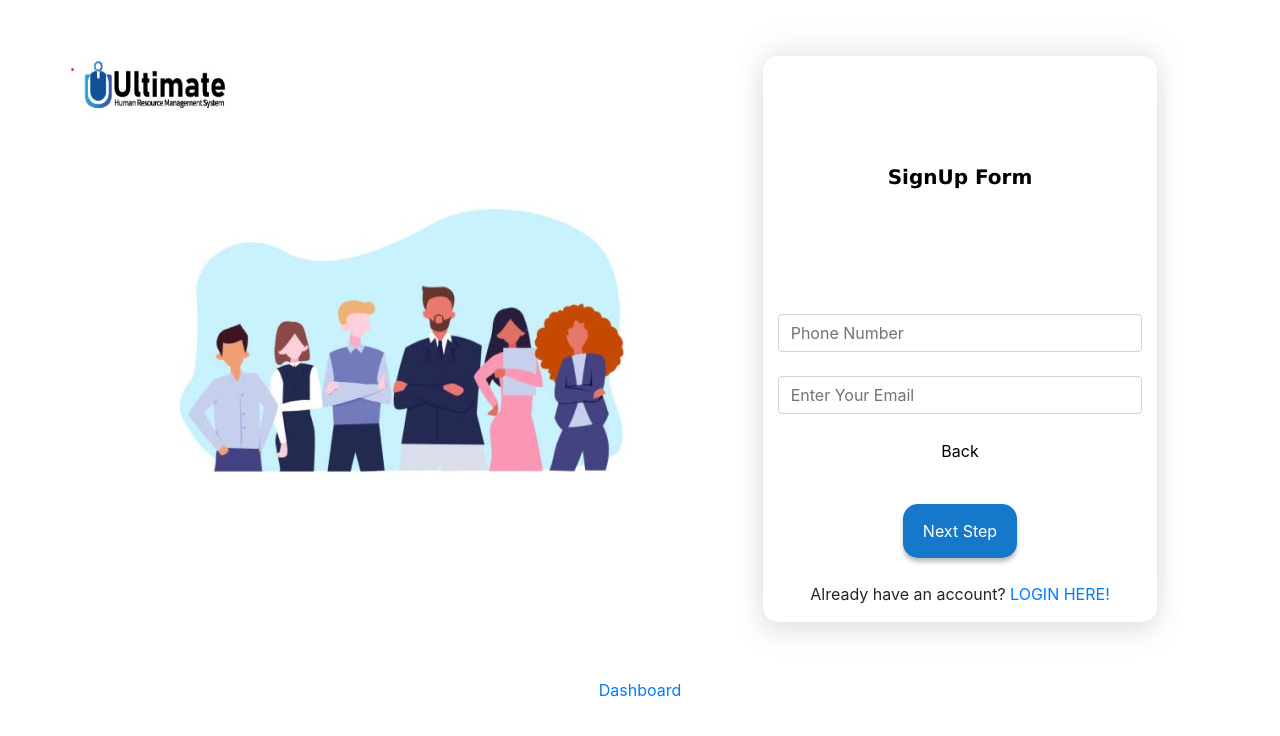
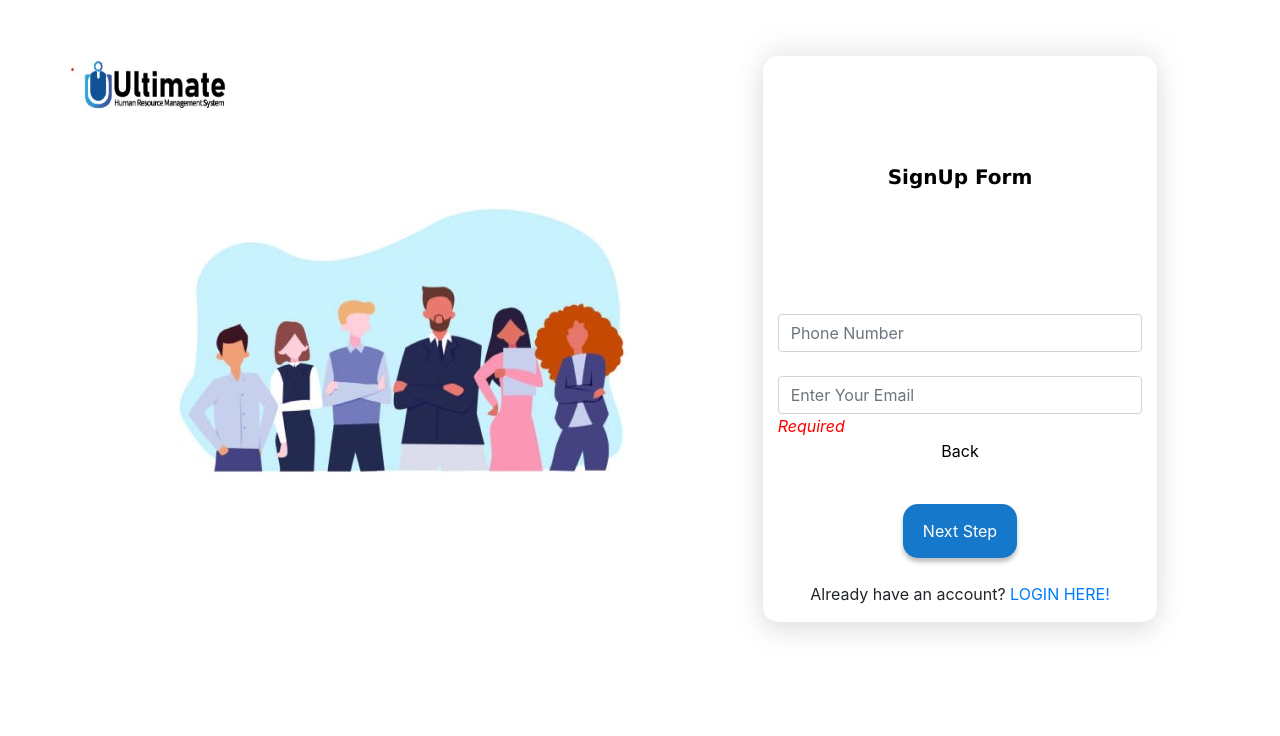
Before and after one commit to hasibkyau/React-signup-form, a React (Create React App) app: page / in a window 1280 px wide. Both pictures are taken after typing "Sample", "Sample" into the empty fields and a click on the button "Next Step". Shown: the top 736 px of the page. Built offline with nearby package versions, Linux system fonts and the light colour scheme.

Commit message:
furnished components

```diff
--- a/src/components/Auth/SignUp.js
+++ b/src/components/Auth/SignUp.js
@@ -147,7 +147,7 @@ class SignUp extends Component {
                                             value={values.password}
                                             onChange={handleChange}
                                         />
-                                        <span style={{ fontStyle: "italic", color: "black" }}>{errors.password}</span>
+                                        <span style={{textAlign:'left', fontStyle: "italic", color: "black" }}>{errors.password}</span>
                                         <br />
                                         <button className="Button2" onClick={this.switchBack}>Back</button>
                                         <button type='submit' className="Button1" >Sign Up</button>
--- a/src/components/Auth/SignUp2.js
+++ b/src/components/Auth/SignUp2.js
@@ -142,6 +142,7 @@ function SignUp2() {
                                     value={values.email}
                                     onChange={handleChange}
                                 />
+                                <span style={{float:"left", fontStyle: "italic", color: "red" }}>{errors.email}</span>
                                 <br />
 
                                 <button className="Button2" onClick={() => setCount(count - 1)}>Back</button>
@@ -164,7 +165,7 @@ function SignUp2() {
                                         value={values.password}
                                         onChange={handleChange}
                                     />
-                                    <span style={{ fontStyle: "italic", color: "black" }}>{errors.password}</span>
+                                    <span style={{float:"left", fontStyle: "italic", color: "red" }}>{errors.password}</span>
                                     <br />
                                     <button className="Button2" onClick={() => setCount(count - 1)}>Back</button>
                                     <button type='submit' className="Button1" >Sign Up</button>
--- a/src/components/Dashborad.js
+++ b/src/components/Dashborad.js
@@ -4,7 +4,6 @@ import logo from '../assets/logo.jpg';
 import { Link } from 'react-router-dom';
 import { Table } from 'reactstrap';
 import Spinner from '../components/Spinner/Spinner'
-import Details from './Details';
 
 class Dashboard extends Component {
     state = {
--- a/src/components/Main.js
+++ b/src/components/Main.js
@@ -32,7 +32,6 @@ const router = createBrowserRouter([
                         <SignUp2 />
                     </div>
                 </div>
-                <Link to={'/Dashboard'}>Dashboard</Link>
             </div>
 
         ),
```
Also changed, not shown: src/components/Details.js (deleted).
